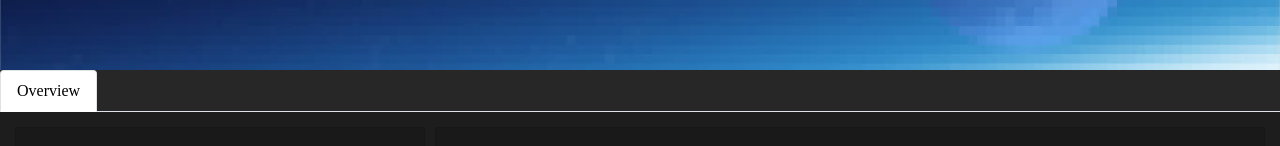
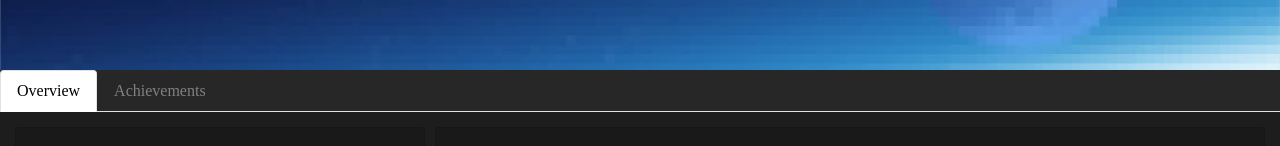
Before and after one commit to vericks101/Relic-Web, a React (Create React App) app: page /unbound in a window 1280 px wide. Shown: the part 408-554 px from the top of the page. Built offline with nearby package versions, Linux system fonts and the light colour scheme; a web font is replaced by a local one.

Commit message:
Added disabled achievements tab to Unbound.

```diff
--- a/src/components/pages/Unbound.js
+++ b/src/components/pages/Unbound.js
@@ -184,12 +184,9 @@ export const Unbound = () => (
                 </Card>
               </Jumbotron>
             </Tab>
-            {/* <Tab eventKey="something" title="Something">
-              <Jumbotron fluid>
-
-              </Jumbotron>
+            <Tab eventKey="Achievements" title="Achievements" disabled>
             </Tab>
-            <Tab eventKey="something else" title="Something Else">
+            {/* <Tab eventKey="something else" title="Something Else">
               <Jumbotron fluid>
 
               </Jumbotron>
--- a/src/index.css
+++ b/src/index.css
@@ -45,6 +45,10 @@ code {
   background-image: url(./assets/mobile-menu.png) !important;
 }
 
+.nav-link.disabled {
+  color: gray !important;
+}
+
 .card {
   background-color: #191919 !important;
   color: white !important;
```
